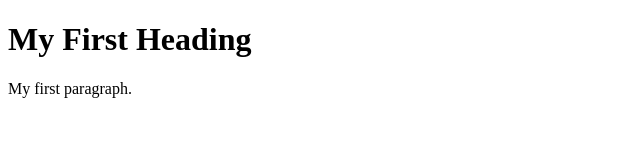
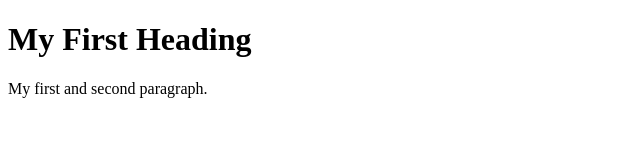
Before and after one commit to rajarajank23/newjenkins, a plain HTML site: page index.html in a window 1280 px wide. Shown: the whole page, without its empty margins (0-640 px from the left). Drawn offline with Linux system fonts and the light colour scheme.

Commit message:
Update index.html

```diff
--- a/index.html
+++ b/index.html
@@ -4,7 +4,7 @@
 
 <h1>My First Heading</h1>
 
-<p>My first paragraph.</p>
+<p>My first and second paragraph.</p>
 
 </body>
 </html>
```
